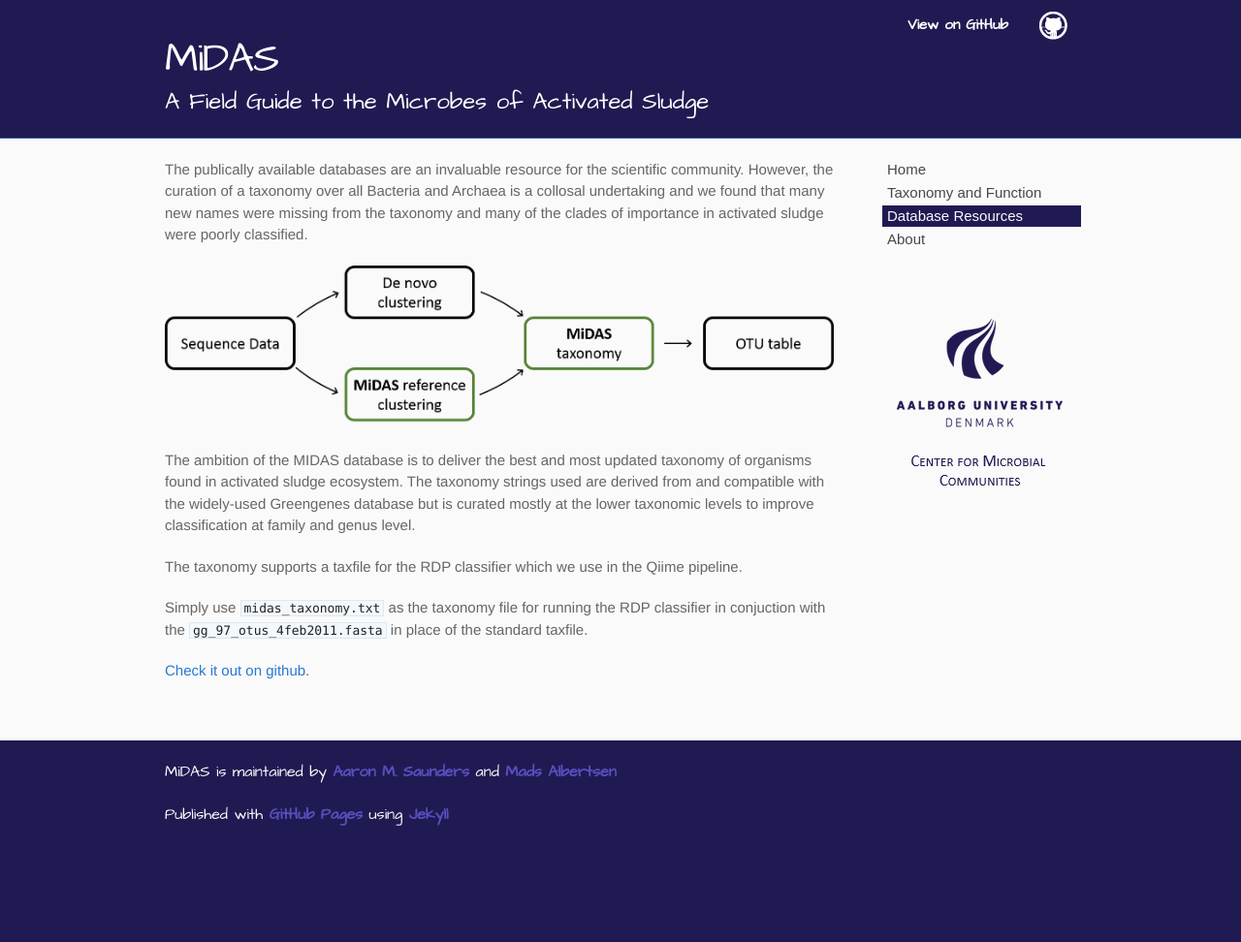
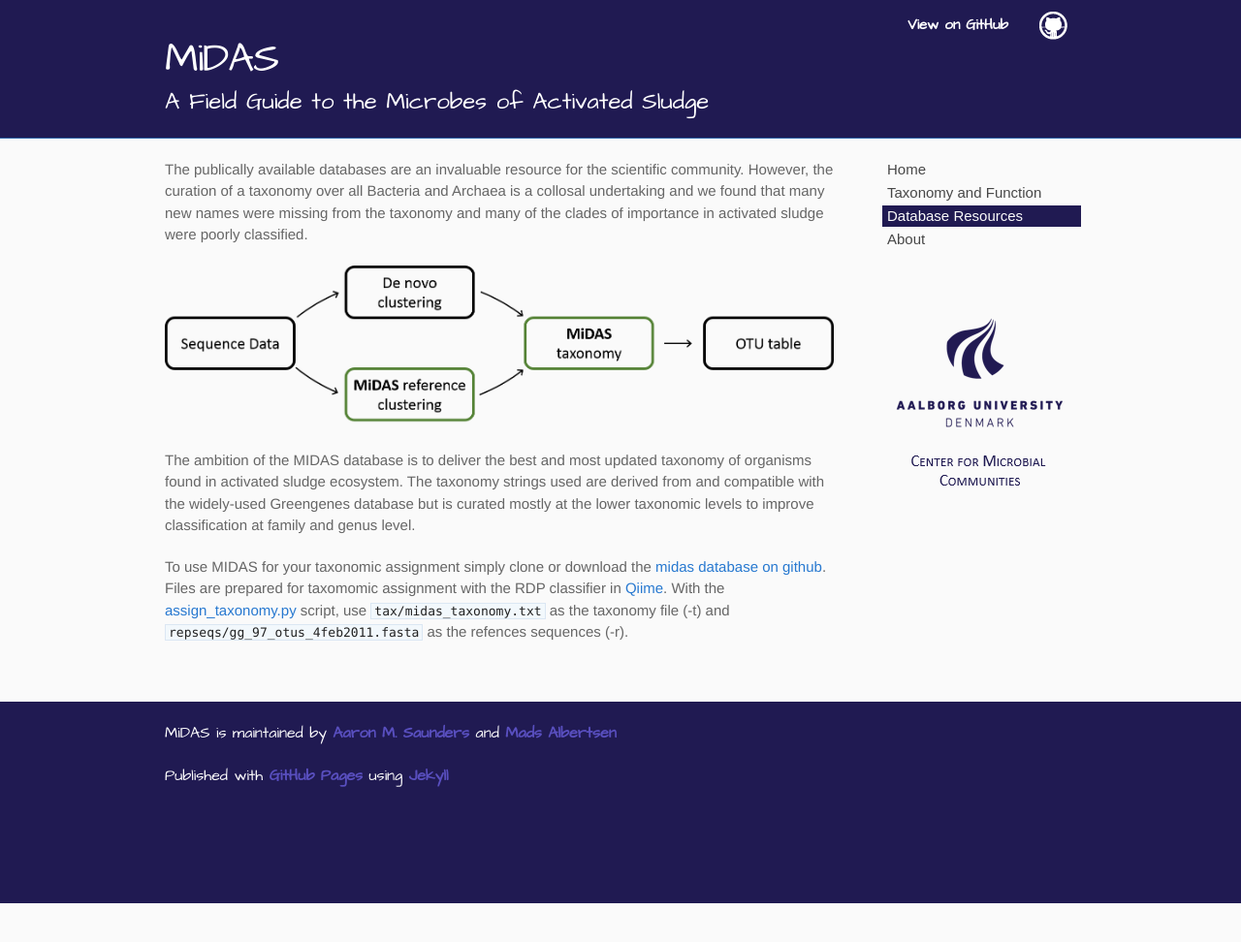
Before and after one commit to aaronsaunders/midas, a Jekyll site: the page built from docs/database.md, in a window 1280 px wide. Shown: the whole page at 97% size. Built offline with Jekyll 4.4.1, drawn with Linux system fonts in a browser that asks for light colours; after the commit the page ends 932 px from its top, so only the background shows below that.

Commit message:
small text change and link update

```diff
--- a/docs/database.md
+++ b/docs/database.md
@@ -8,8 +8,4 @@ The publically available databases are an invaluable resource for the scientific
 
 The ambition of the MIDAS database is to deliver the best and most updated taxonomy of organisms found in activated sludge ecosystem. The taxonomy strings used are derived from and compatible with the widely-used Greengenes database but is curated mostly at the lower taxonomic levels to improve classification at family and genus level.
 
-The taxonomy supports a taxfile for the RDP classifier which we use in the Qiime pipeline.
-
-Simply use `midas_taxonomy.txt` as the taxonomy file for running the RDP classifier in conjuction with the `gg_97_otus_4feb2011.fasta` in place of the standard taxfile.
-
-[Check it out on github](https://github.com/aaronsaunders/midas).
+To use MIDAS for your taxonomic assignment simply clone or download the [midas database on github](https://github.com/aaronsaunders/midas/). Files are prepared for taxomomic assignment with the RDP classifier in [Qiime](http://qiime.org). With the [assign_taxonomy.py](http://qiime.org/scripts/assign_taxonomy.html) script, use `tax/midas_taxonomy.txt` as the taxonomy file (-t) and `repseqs/gg_97_otus_4feb2011.fasta` as the refences sequences (-r).
```
